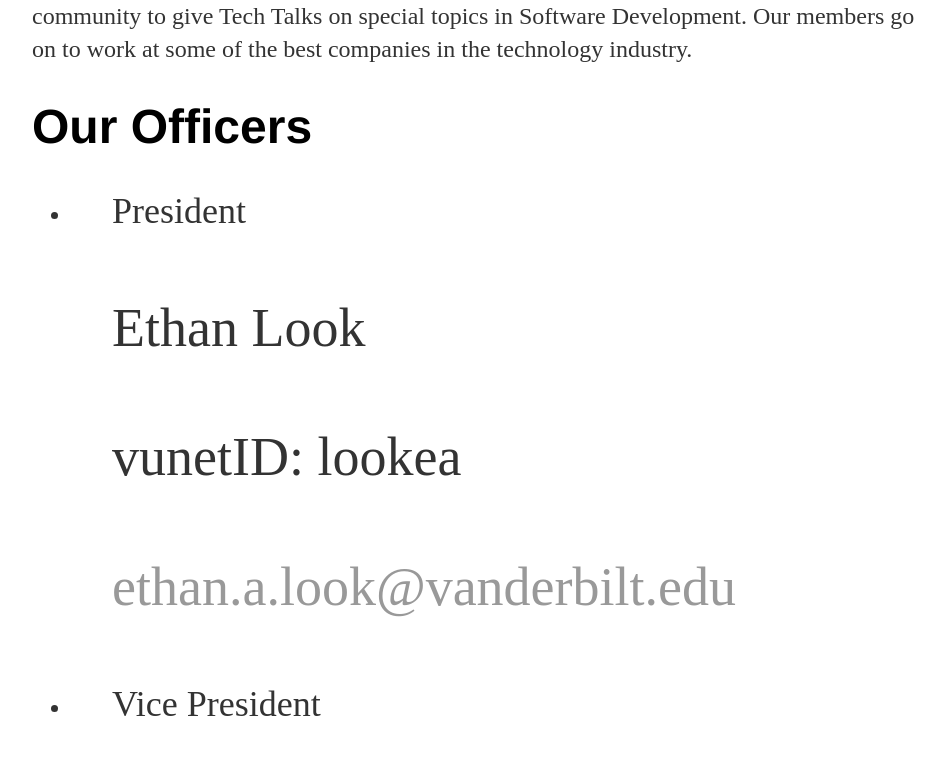
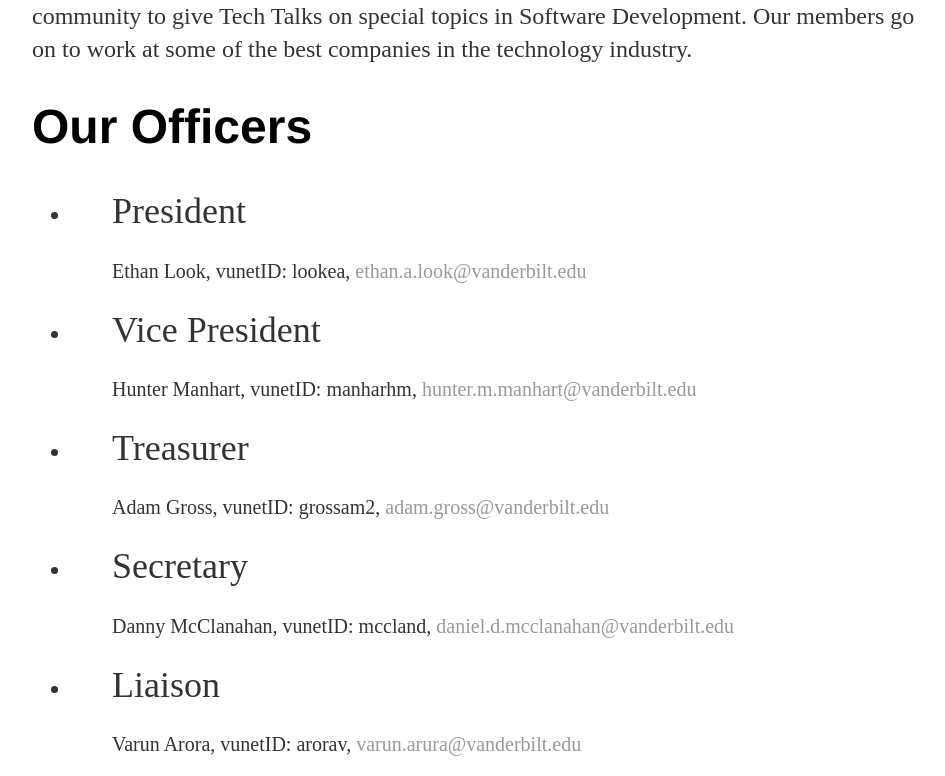
Before and after one commit to VandyApps/adamMgross.github.io, a Jekyll site: the page built from about/index.html, in a window 1280 px wide and 1400 px high, scrolled down 882 px. Shown: the top 776 px of the window, without its empty margins (160-1105 px from the left). Built offline with Jekyll 4.4.1, drawn with Linux system fonts in a browser that asks for light colours; some of the changed text lies outside the part shown; grey boxes are pictures that could not be loaded.

Commit message:
Automated commit message.

```diff
--- a/about/index.html
+++ b/about/index.html
@@ -10,29 +10,19 @@
             <h1>Our Officers</h1>
             <ul class="Officers">
 				<li><ul class="President">President
-                    <p>Ethan Look</p>
-                    <p>vunetID: lookea</p>
-                    <p><a href="mailto:ethan.a.look@vanderbilt.edu">ethan.a.look@vanderbilt.edu</a></p></ul>
+                    <p style="font-size:20px">Ethan Look, vunetID: lookea, <a href="mailto:ethan.a.look@vanderbilt.edu">ethan.a.look@vanderbilt.edu</a></p></ul>
                 </li>
 				<li><ul class="Vice President">Vice President
-                    <p>Hunter Manhart</p>
-                    <p>vunetID: manharhm</p>
-                    <p><a href="mailto:hunter.m.manhart@vanderbilt.edu">hunter.m.manhart@vanderbilt.edu</a></p></ul>
+                    <p style="font-size:20px">Hunter Manhart, vunetID: manharhm, <a href="mailto:hunter.m.manhart@vanderbilt.edu">hunter.m.manhart@vanderbilt.edu</a></p></ul>
                 </li>
 				<li><ul class="Treasurer">Treasurer
-                    <p>Adam Gross</p>
-                    <p>vunetID: grossam2</p>
-                    <p><a href="mailto:adam.m.gross.1@vanderbilt.edu">adam.gross@vanderbilt.edu</a></p></ul>
+                    <p style="font-size:20px">Adam Gross, vunetID: grossam2, <a href="mailto:adam.m.gross.1@vanderbilt.edu">adam.gross@vanderbilt.edu</a></p></ul>
                 </li>
 				<li><ul class="Secretary">Secretary
-                    <p>Danny McClanahan</p>
-                    <p>vunetID: mccland</p>
-                    <p><a href="mailto:daniel.d.mcclanahan@vanderbilt.edu">daniel.d.mcclanahan@vanderbilt.edu</a></p></ul>
+                    <p style="font-size:20px">Danny McClanahan, vunetID: mccland, <a href="mailto:daniel.d.mcclanahan@vanderbilt.edu">daniel.d.mcclanahan@vanderbilt.edu</a></p></ul>
                 </li>
 				<li><ul class="Liaison">Liaison
-                    <p>Varun Arora</p>
-                    <p>vunetID: arorav</p>
-                    <p><a href="mailto:varun.arora@vanderbilt.edu">varun.arura@vanderbilt.edu</a></p></ul>
+                    <p style="font-size:20px">Varun Arora, vunetID: arorav, <a href="mailto:varun.arora@vanderbilt.edu">varun.arura@vanderbilt.edu</a></p></ul>
                 </li>
                 </ul>
 		</div>
```
